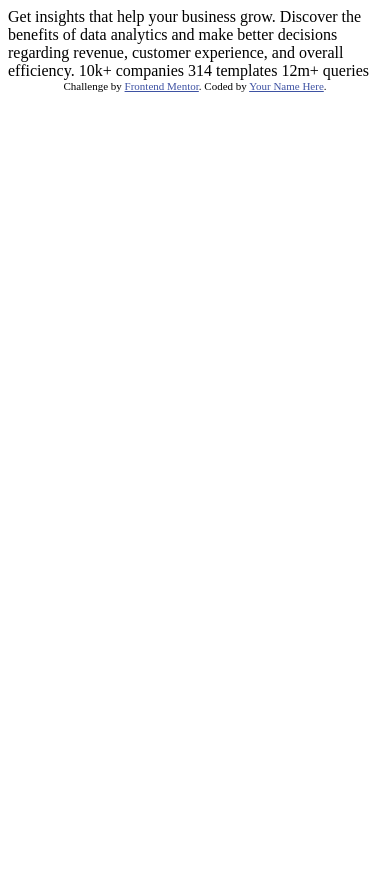
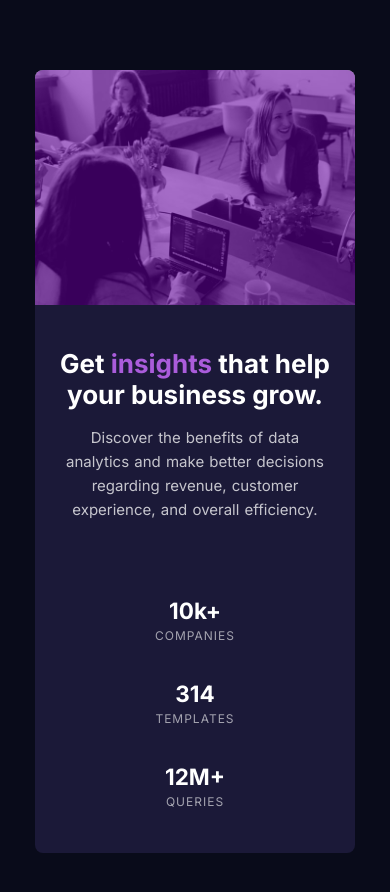
Before and after one commit to spirev/stat-preview-cc, a plain HTML site: page index.html in a window 390 px wide. Before the commit the page ends 844 px from the top, so only its background shows below. Drawn offline with Linux system fonts and the light colour scheme.

Commit message:
mobile part done

```diff
--- /dev/null
+++ b/css/style.css
@@ -0,0 +1,91 @@
+body{
+    background-color: hsl(233, 47%, 7%);
+    font-family: "Inter";
+    font-size: 15px;
+}
+
+main{
+    width: 320px;
+    height: 783px;
+    display: flex;
+    flex-flow: column wrap;
+    margin: 70px auto;
+    border-radius: 8px;
+    background-color: hsl(244, 38%, 16%);
+    color: hsl(0, 0%, 100%);
+}
+
+article:nth-child(2){
+    width: 85%;
+    height: 67%;
+    margin: 0 auto;
+    display: flex;
+    flex-flow: column wrap;
+    justify-content: space-between;
+}
+
+section{
+
+    text-align: center;
+}
+
+img{
+    width: 320px;
+    border-top-left-radius: 8px;
+    border-top-right-radius: 8px;
+    margin-bottom: 4%;
+    filter: contrast(1.1);
+}
+
+div{
+    position: relative;
+    top: -100%;
+    width: 100%;
+    height: 93.5%;
+    border-top-left-radius: 8px;
+    border-top-right-radius: 8px;
+    background-color: rgba(101, 0, 160, 0.568);
+}
+
+span{
+    color: hsl(277, 64%, 61%);
+}
+
+h1{
+    font-size: 26px;
+    margin-bottom: 16px;
+}
+
+h2{
+    margin: 0;
+    font-weight: 700;
+}
+
+p{
+    color: hsla(0, 0%, 100%, 0.75);
+    word-spacing: 1px;
+}
+
+p:not(.stats-heading){
+    line-height: 24px;
+    margin-top: 0;
+}
+
+.stats-heading{
+    color: hsla(0, 0%, 100%, 0.6);
+    margin: 4px 0px 37px 0px;
+    text-transform: uppercase;
+    font-size: 12px;
+    letter-spacing: 1px;
+}
+
+/*
+    - font-weight 400 et 700 pour font 'Inter'
+    - trouver quels textes prend 'Lexend deca' comme font et l'appliquer (weight 400)
+    - revoir les dimensions du main
+
+    /!\ peut etre que l'image 'mobile' n'est qu'un screenshot et que le main doit couvrir 100% de la page ? !!!
+
+    - faire la partie desktop
+
+*/
--- a/index.html
+++ b/index.html
@@ -2,32 +2,34 @@
 <html lang="en">
 	<head>
 		<meta charset="UTF-8">
-  <meta name="viewport" content="width=device-width, initial-scale=1.0"> <!-- displays site properly based on user's device -->
-
+		<meta name="viewport" content="width=device-width, initial-scale=1.0">
 		<link rel="icon" type="image/png" sizes="32x32" href="./images/favicon-32x32.png">
-
+		<link rel="preconnect" href="https://fonts.gstatic.com">
+		<link href="https://fonts.googleapis.com/css2?family=Inter:wght@100;200;300;400;500;600;700;800;900&display=swap" rel="stylesheet">
+		<link href="https://fonts.googleapis.com/css2?family=Lexend+Deca&display=swap" rel="stylesheet">
+		<link rel="stylesheet" href="css/style.css">
 		<title>Frontend Mentor | Stats preview card component</title>
-
-  <!-- Feel free to remove these styles or customise in your own stylesheet 👍 -->
-  <style>
-    .attribution { font-size: 11px; text-align: center; }
-    .attribution a { color: hsl(228, 45%, 44%); }
-  </style>
 	</head>
 	<body>
-
-  Get insights that help your business grow.
-
-  Discover the benefits of data analytics and make better decisions regarding revenue, customer
-  experience, and overall efficiency.
-
-  10k+ companies
-  314 templates
-  12m+ queries
-
-  <div class="attribution">
-    Challenge by <a href="https://www.frontendmentor.io?ref=challenge" target="_blank">Frontend Mentor</a>.
-    Coded by <a href="#">Your Name Here</a>.
-  </div>
+		<main>
+			<article>
+				<img src="images/image-header-mobile.jpg" alt="working space">
+				<div></div>
+			</article>
+			<article>
+				<section>
+					<h1>Get <span>insights</span> that help your business grow.</h1>
+					<p>Discover the benefits of data analytics and make better decisions regarding revenue, customer experience, and overall efficiency.</p>
+				</section>
+				<section>
+					<h2>10k+</h2>
+					<p class="stats-heading">companies</p>
+					<h2>314</h2>
+					<p class="stats-heading">templates</p>
+					<h2>12M+</h2>
+					<p class="stats-heading">queries</p>
+				</section>
+			</article>
+		</main>
 	</body>
 </html>
```
Also changed, not shown: note.txt (added). Lines whose indentation alone changed are shown as unchanged.
